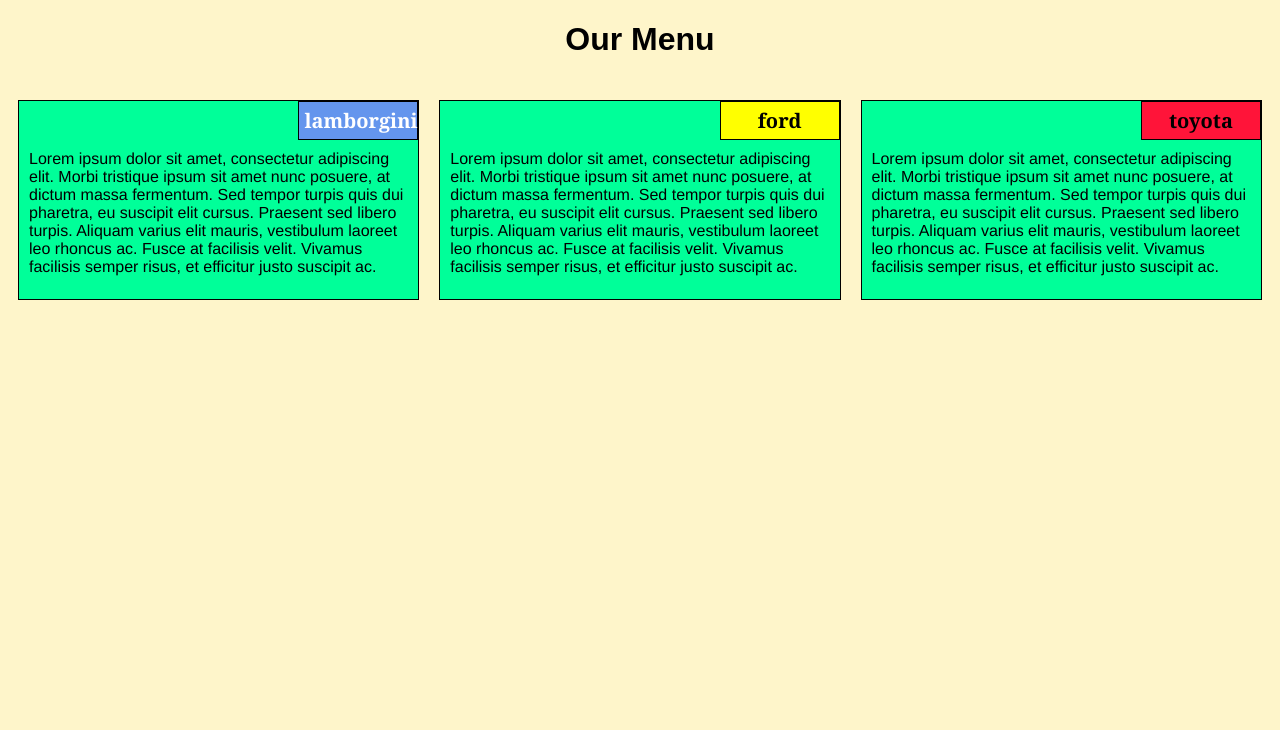
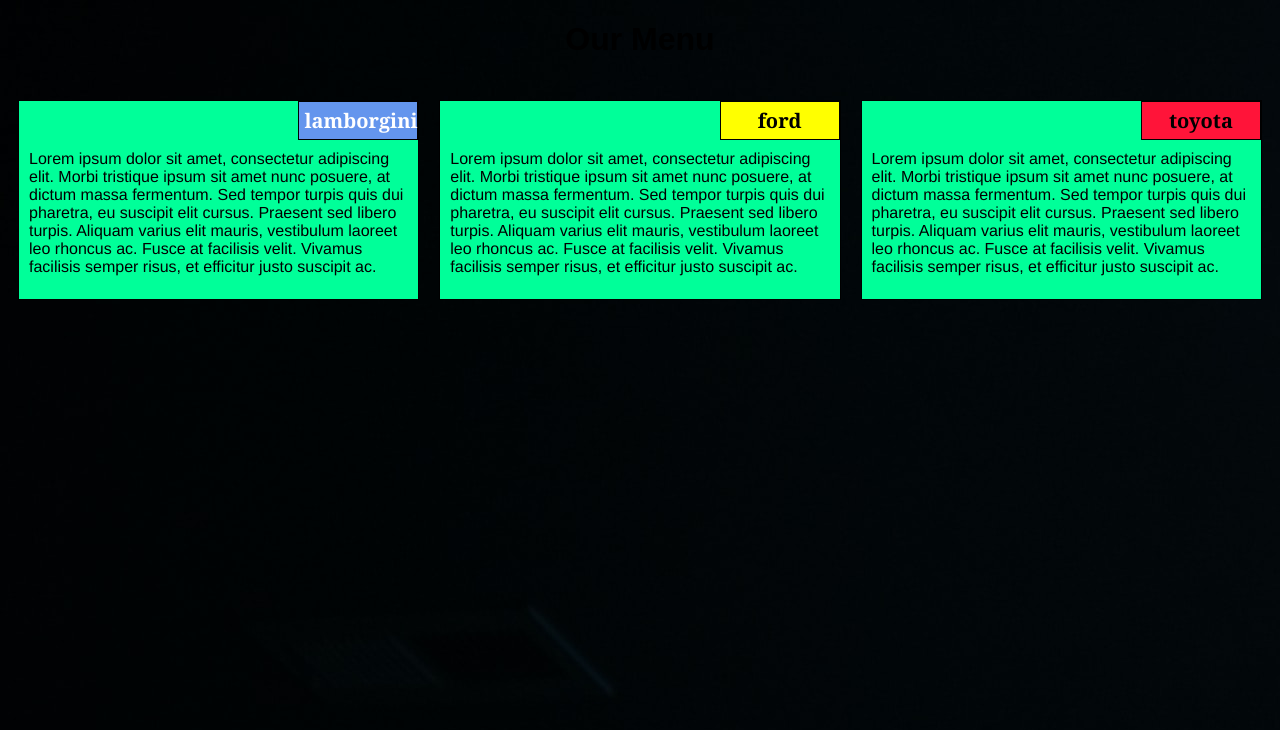
Before and after one commit to kidaman/assignments, a plain HTML site: page index.html in a window 1280 px wide. Drawn offline with Linux system fonts and the light colour scheme.

Commit message:
Update styles.css

```diff
--- a/css/styles.css
+++ b/css/styles.css
@@ -11,7 +11,7 @@
 }
 
 body {
-	background-image: url("background.jpg");
+	background-image: url("clint-patterson-dYEuFB8KQJk-unsplash.jpg");
 	background-color: #FEF5CA;
 
 }
```
